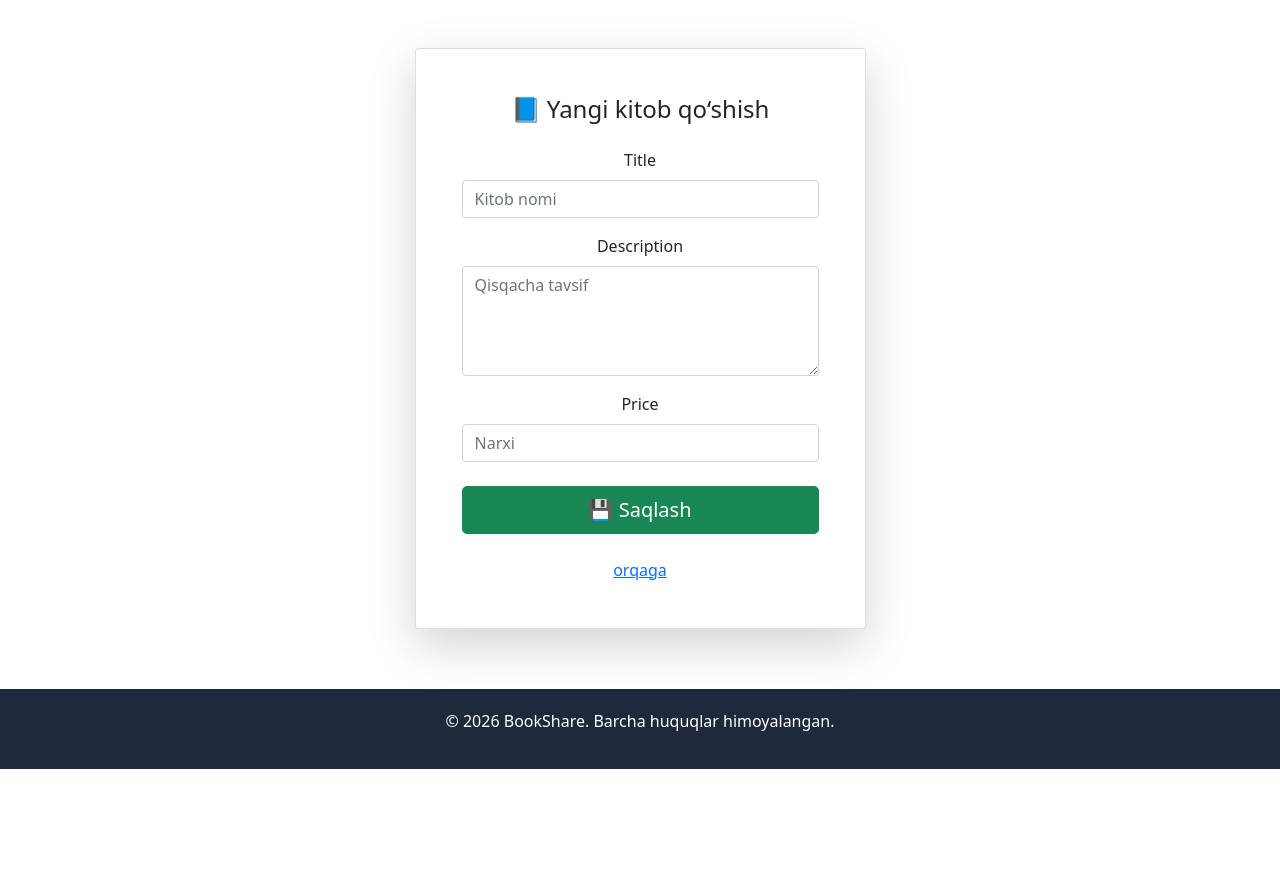
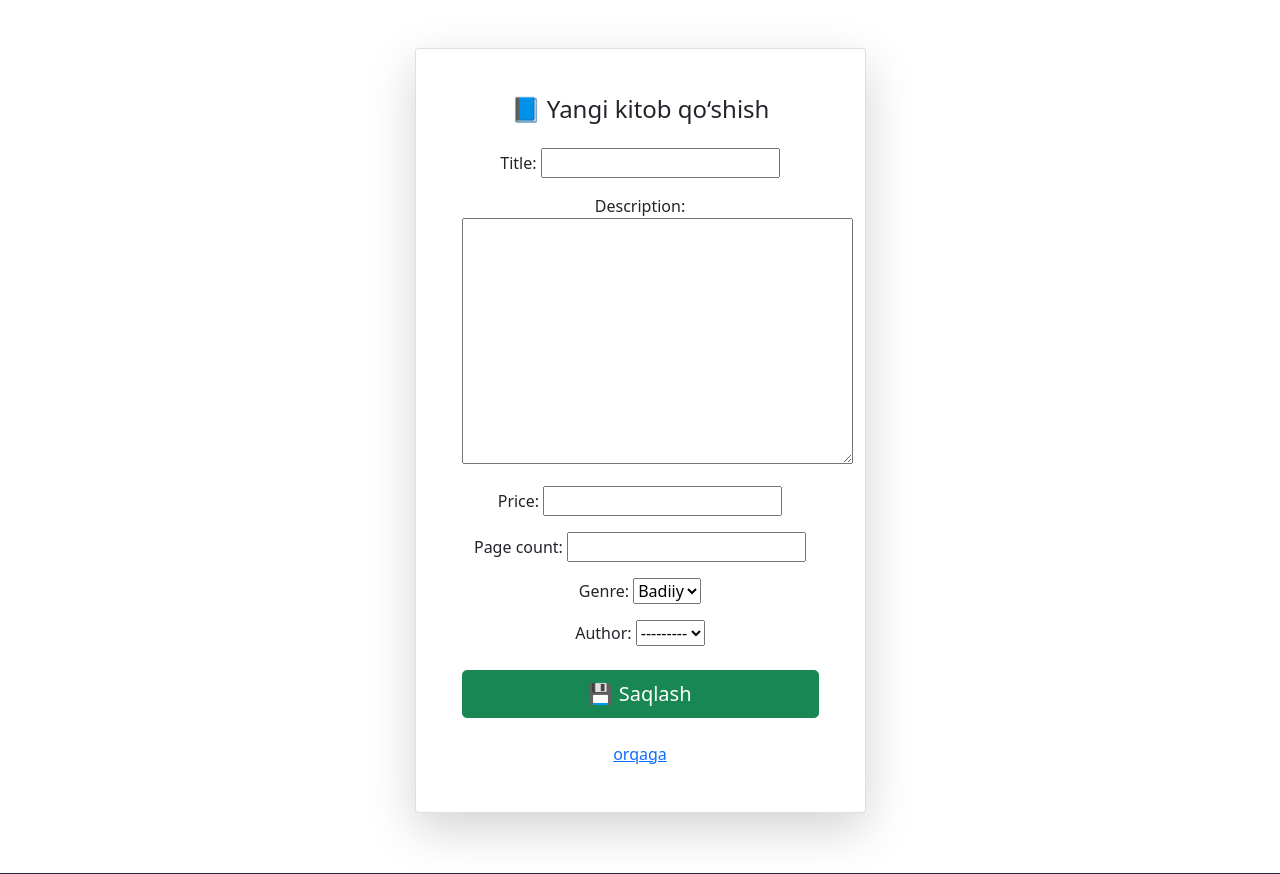
Before and after one commit to Giyos1/u11_django, a Django app: page /books/create/ in a window 1280 px wide. Shown: the part 96-970 px from the top of the page. Before the commit the page ends 865 px from the top, so only its background shows below. Run offline with Django 5.2, Linux system fonts and the light colour scheme; data that the repository does not hold is empty.

Commit message:
add forms and model forms

```diff
--- /dev/null
+++ b/books/forms.py
@@ -0,0 +1,36 @@
+from django import forms
+
+from books.models import Genre, Book
+
+
+def musbat(value):
+    if value < 0:
+        raise forms.ValidationError('0 dan katta son kiriting')
+
+
+class BookForm(forms.Form):
+    title = forms.CharField(max_length=255, label='title')
+    description = forms.CharField(widget=forms.TextInput(
+        {'class': 'form-control', 'placeholder': 'description toldiring'}
+    ))
+    page_count = forms.IntegerField()
+    price = forms.DecimalField(max_digits=6, decimal_places=2, validators=[musbat])
+    genre = forms.ChoiceField(choices=Genre)
+
+
+class BookModelForm(forms.ModelForm):
+    class Meta:
+        model = Book
+        fields = ['title', 'description', 'price', 'page_count', 'genre', 'author']
+
+    def clean_title(self):
+        if len(self.cleaned_data.get('title')) < 5:
+            raise forms.ValidationError(' 5 ta harfdan koproq title yoz')
+        return self.cleaned_data.get('title')
+
+    def clean(self):
+        title = self.cleaned_data.get('title')
+        description = self.cleaned_data.get('description')
+        if title == description:
+            raise forms.ValidationError('ikkalsi bir xil bolmasin')
+        return self.cleaned_data
--- a/books/models.py
+++ b/books/models.py
@@ -1,4 +1,5 @@
 from django.db import models
+from django.core.exceptions import ValidationError
 
 
 # Author -> full_name,birth_date, bio
@@ -27,6 +28,11 @@ class Genre(models.TextChoices):
     ILMIY = 'ilmiy', 'Ilmiy'
 
 
+def musbat(value):
+    if value < 0:
+        raise ValidationError('0 dan katta son kiriting')
+
+
 class Book(models.Model):
     title = models.CharField(max_length=255)
     description = models.TextField()
@@ -39,3 +45,12 @@ class Book(models.Model):
 
     class Meta:
         db_table = 'books'
+
+    def clean(self, *args, **kwargs):
+        if self.price < 0:
+            raise ValidationError('0 dan katta son kiriting')
+        super().clean(*args, **kwargs)
+
+    def save(self, *args, **kwargs):
+        self.full_clean()
+        super().save(*args, **kwargs)
--- a/books/views.py
+++ b/books/views.py
@@ -2,6 +2,7 @@ from django.http import HttpResponse
 
 from django.shortcuts import render, redirect
 
+from books.forms import BookForm, BookModelForm
 from books.models import Book
 
 
@@ -25,17 +26,33 @@ def book_delete(request, pk=None):
 
 
 def book_create(request):
-    return render(request, 'books/create.html')
+    # form = BookForm()
+    form = BookModelForm()
+    return render(request, 'books/create.html', context={'form': form})
 
 
 def book_create_post(request):
-    data = request.POST
-    Book.objects.create(
-        title=data.get('title'),
-        description=data.get('description'),
-        price=data.get('price')
-    )
-    return redirect('book_list')
+    # data = request.POST
+    # Book.objects.create(
+    #     title=data.get('title'),
+    #     description=data.get('description'),
+    #     price=data.get('price')
+    # )
+    # form = BookForm(request.POST)
+    form = BookModelForm(request.POST)
+    if form.is_valid():
+        # data = form.cleaned_data
+        # Book.objects.create(
+        #     title=data.get('title'),
+        #     description=data.get('description'),
+        #     price=data.get('price'),
+        #     page_count=data.get('page_count'),
+        #     genre=data.get('genre')
+        # )
+        form.save()
+        return redirect('book_list')
+    else:
+        return render(request, 'books/create.html', context={"form": form})
 
 
 def book_update(request, pk=None):
--- a/templates/books/create.html
+++ b/templates/books/create.html
@@ -14,38 +14,38 @@
 
                         <form method="post" action="{% url 'book_create_post' %}">
                             {% csrf_token %}
-
-                            <div class="mb-3">
-                                <label class="form-label">Title</label>
-                                <input
-                                        type="text"
-                                        name="title"
-                                        class="form-control"
-                                        placeholder="Kitob nomi"
-                                        required
-                                >
-                            </div>
-
-                            <div class="mb-3">
-                                <label class="form-label">Description</label>
-                                <textarea
-                                        name="description"
-                                        class="form-control"
-                                        rows="4"
-                                        placeholder="Qisqacha tavsif"
-                                ></textarea>
-                            </div>
-
-                            <div class="mb-3">
-                                <label class="form-label">Price</label>
-                                <input
-                                        type="number"
-                                        name="price"
-                                        class="form-control"
-                                        placeholder="Narxi"
-                                >
-                            </div>
-
+                            {{ form.as_p }}
+                            {#                            <div class="mb-3">#}
+                            {#                                <label class="form-label">Title</label>#}
+                            {#                                <input#}
+                            {#                                        type="text"#}
+                            {#                                        name="title"#}
+                            {#                                        class="form-control"#}
+                            {#                                        placeholder="Kitob nomi"#}
+                            {#                                        required#}
+                            {#                                >#}
+                            {#                            </div>#}
+                            {##}
+                            {#                            <div class="mb-3">#}
+                            {#                                <label class="form-label">Description</label>#}
+                            {#                                <textarea#}
+                            {#                                        name="description"#}
+                            {#                                        class="form-control"#}
+                            {#                                        rows="4"#}
+                            {#                                        placeholder="Qisqacha tavsif"#}
+                            {#                                ></textarea>#}
+                            {#                            </div>#}
+                            {##}
+                            {#                            <div class="mb-3">#}
+                            {#                                <label class="form-label">Price</label>#}
+                            {#                                <input#}
+                            {#                                        type="number"#}
+                            {#                                        name="price"#}
+                            {#                                        class="form-control"#}
+                            {#                                        placeholder="Narxi"#}
+                            {#                                >#}
+                            {#                            </div>#}
+                            {##}
                             <div class="d-grid mt-4">
                                 <button type="submit" class="btn btn-success btn-lg">
                                     💾 Saqlash
```
Also changed, not shown: books/migrations/0003_alter_book_price.py (added), 1 other file.
